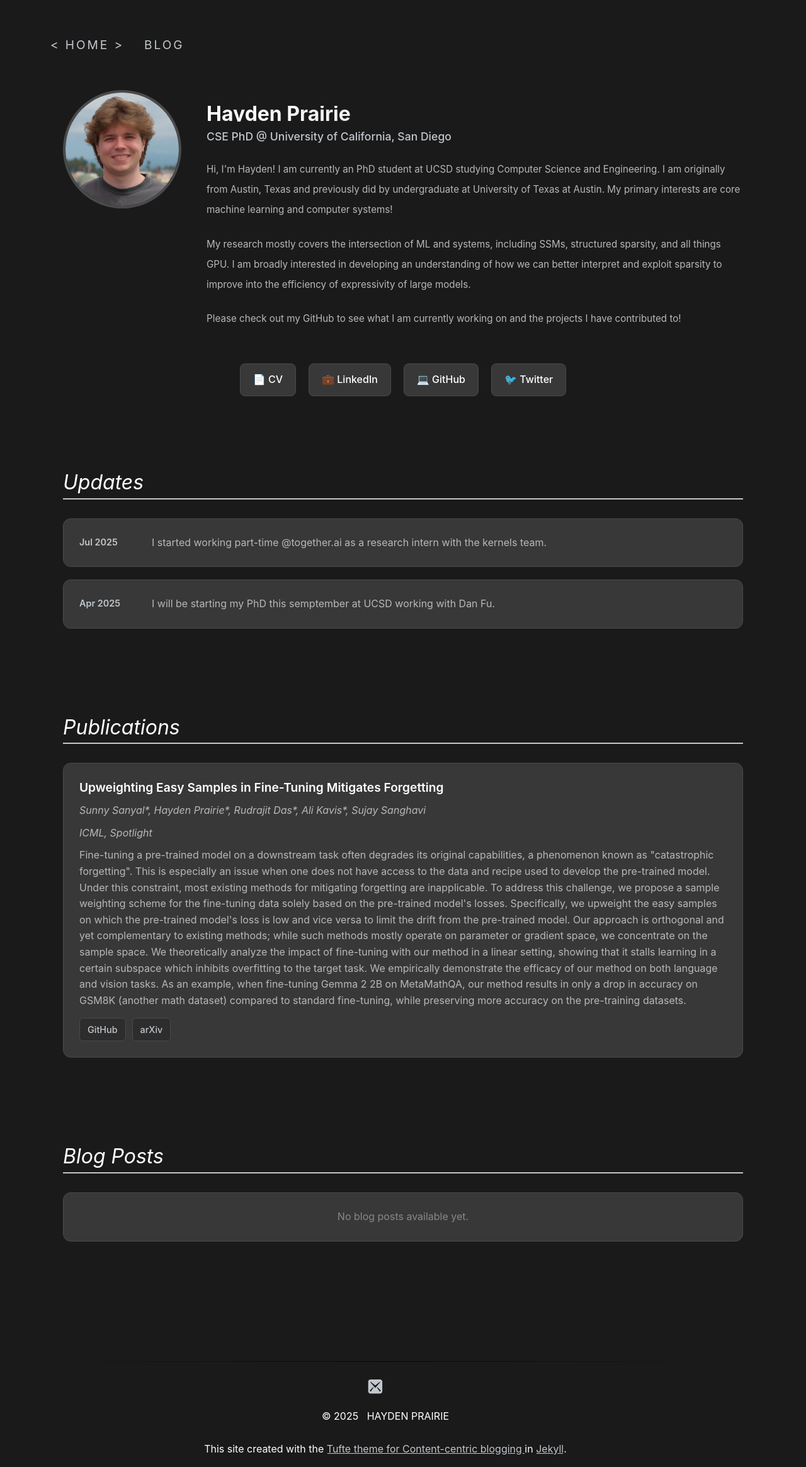
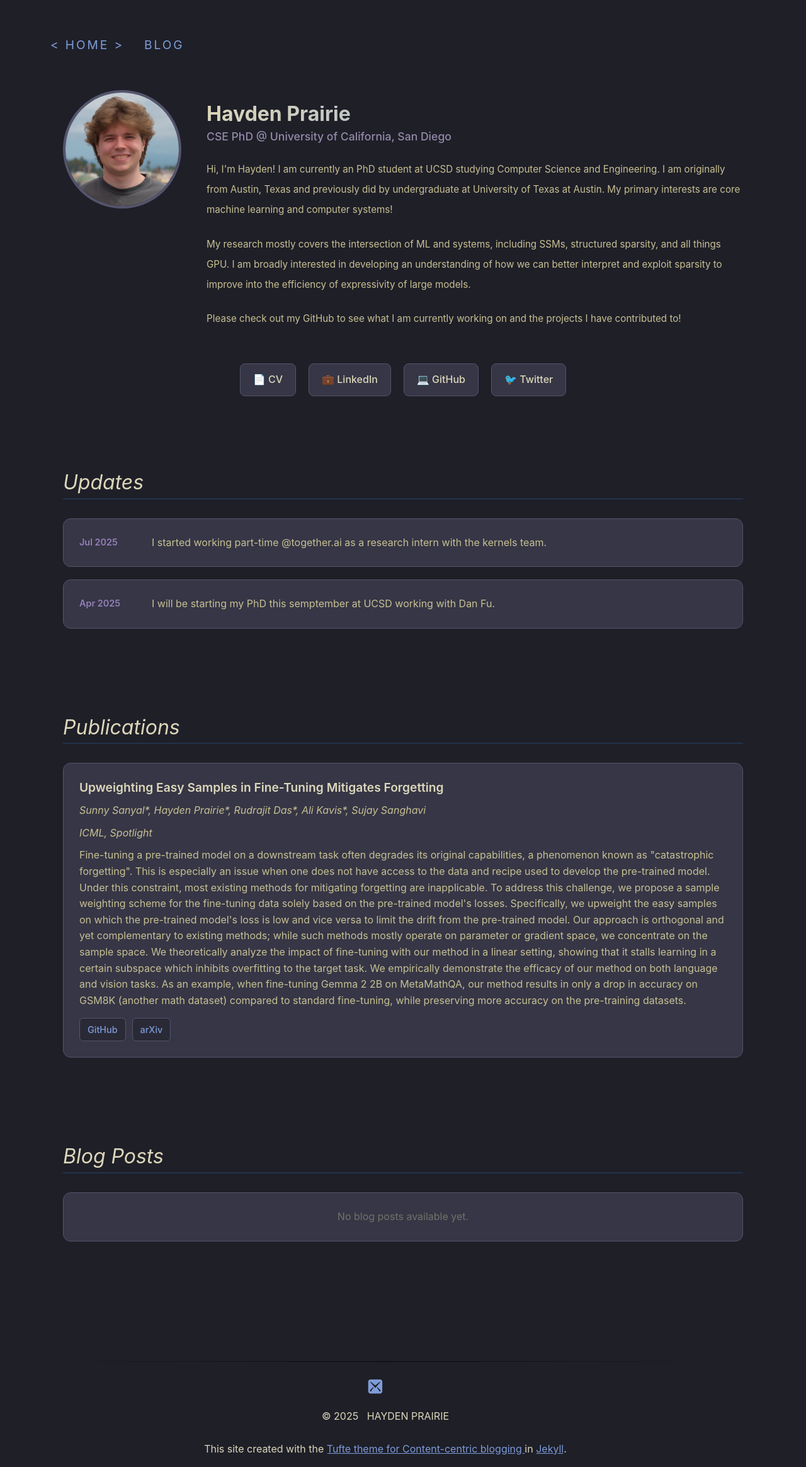
Before and after one commit to Hprairie/hprairie.github.io, a Jekyll site: the page built from index.html, in a window 1280 px wide. Shown: the whole page at 63% size. Built offline with Jekyll 4.4.1, drawn with Linux system fonts in a browser that asks for light colours; some web fonts are replaced.

Commit message:
kanagawa theme

```diff
--- a/_sass/_main-page.scss
+++ b/_sass/_main-page.scss
@@ -43,7 +43,7 @@
     font-weight: 700;
     margin-bottom: 10px;
     width: 100% !important; // Override Tufte CSS narrow width
-    background: linear-gradient(135deg, $text-color, $contrast-color);
+    background: linear-gradient(135deg, $text-color, #7E9CD8); // crystalBlue
     -webkit-background-clip: text;
     -webkit-text-fill-color: transparent;
     background-clip: text;
@@ -51,7 +51,7 @@
 
 .profile-info .title {
     font-size: 1.1rem; // Reduced from $font-size-large (1.2rem)
-    color: $contrast-color;
+    color: #938AA9; // springViolet1 - Light foreground
     margin-bottom: 20px;
     font-weight: 500;
     width: 100% !important; // Override Tufte CSS narrow width
@@ -103,7 +103,7 @@
     font-size: $font-size-h2;
     margin-bottom: 30px;
     color: $text-color;
-    border-bottom: 2px solid $contrast-color;
+    border-bottom: 2px solid #223249; // waveBlue1 - Popup background
     padding-bottom: 10px;
 }
 
@@ -119,7 +119,7 @@
 .card:hover {
     transform: translateY(-4px);
     box-shadow: 0 8px 25px $shadow-color;
-    border-color: $contrast-color;
+    border-color: #223249; // waveBlue1 - Popup background
 }
 
 .paper-title {
@@ -150,7 +150,7 @@
 .paper-link {
     padding: 6px 12px;
     background: $bg-secondary;
-    color: $contrast-color;
+    color: #7E9CD8; // crystalBlue - Functions and Titles
     text-decoration: none;
     border-radius: 6px;
     font-size: $font-size-small;
@@ -160,7 +160,7 @@
 }
 
 .paper-link:hover {
-    background: $contrast-color;
+    background: #2D4F67; // waveBlue2 - Popup selection background
     color: $text-color;
 }
 
@@ -171,7 +171,7 @@
 }
 
 .update-date {
-    color: $contrast-color;
+    color: #957FB8; // oniViolet - Statements and Keywords
     font-weight: 600;
     font-size: $font-size-small;
     min-width: 100px;
@@ -203,7 +203,7 @@
 }
 
 .blog-title-link:hover {
-    color: $contrast-color;
+    color: #7E9CD8; // crystalBlue - Functions and Titles
 }
 
 .loading {
--- a/_sass/_settings.scss
+++ b/_sass/_settings.scss
@@ -6,17 +6,27 @@ $sans-font: -apple-system, BlinkMacSystemFont, 'Segoe UI', Roboto, Oxygen, Ubunt
 $code-font: Consolas, "Liberation Mono", Menlo, Courier, monospace;
 $url-font: "Lucida Console", "Lucida Sans Typewriter", Monaco, "Bitstream Vera Sans Mono", monospace;
 
-// Colors matching website-old dark theme
-$text-color: #ffffff;
-$text-secondary: #b8b8b8;
-$text-muted: #888888;
-$bg-color: #1a1a1a;
-$bg-secondary: #2d2d2d;
-$bg-card: #383838;
-$contrast-color: #c2c7cd;
-$accent-hover: #3d8dff;
-$border-color: #4a4a4a;
-$shadow-color: rgba(0, 0, 0, 0.3);
+// Colors matching Kanagawa Wave theme
+// Default foreground and background
+$text-color: #DCD7BA; // fujiWhite - Default foreground
+$text-secondary: #C8C093; // oldWhite - Dark foreground
+$text-muted: #727169; // fujiGray - Comments/muted text
+
+// Background colors
+$bg-color: #1F1F28; // sumiInk1 - Default background
+$bg-secondary: #2A2A37; // sumiInk2 - Lighter background
+$bg-card: #363646; // sumiInk3 - Lighter background (cards)
+
+// Accent and highlight colors
+$contrast-color: #7E9CD8; // crystalBlue - Functions and Titles
+$accent-hover: #2D4F67; // waveBlue2 - Popup selection background, search background
+$accent-light: #938AA9; // springViolet1 - Light foreground
+
+// Borders and dividers
+$border-color: #54546D; // sumiInk4 - Darker foreground (borders)
+
+// Shadow
+$shadow-color: rgba(0, 0, 0, 0.5);
 
 // Text sizes matching website-old
 $font-size-base: 1rem;
```
